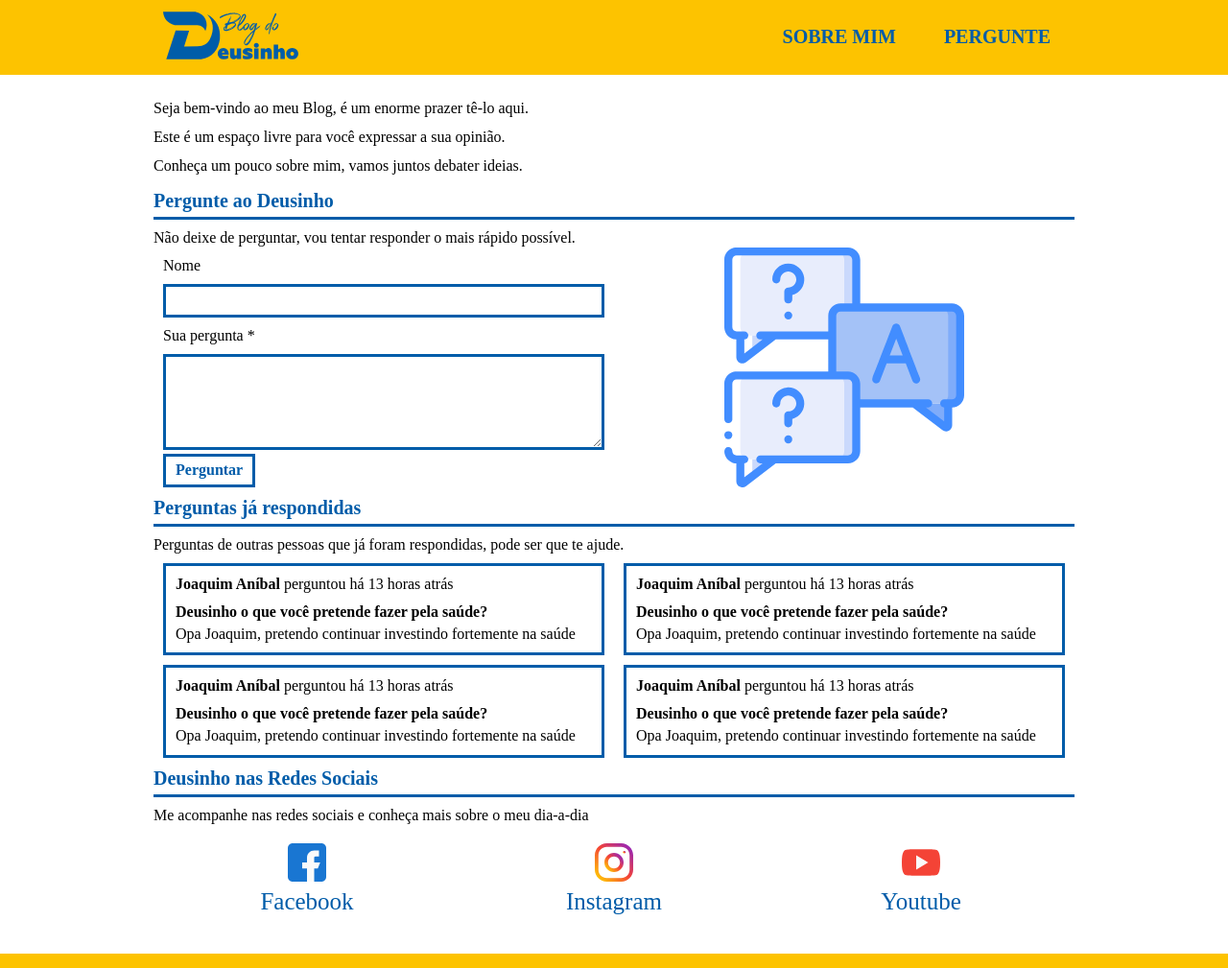
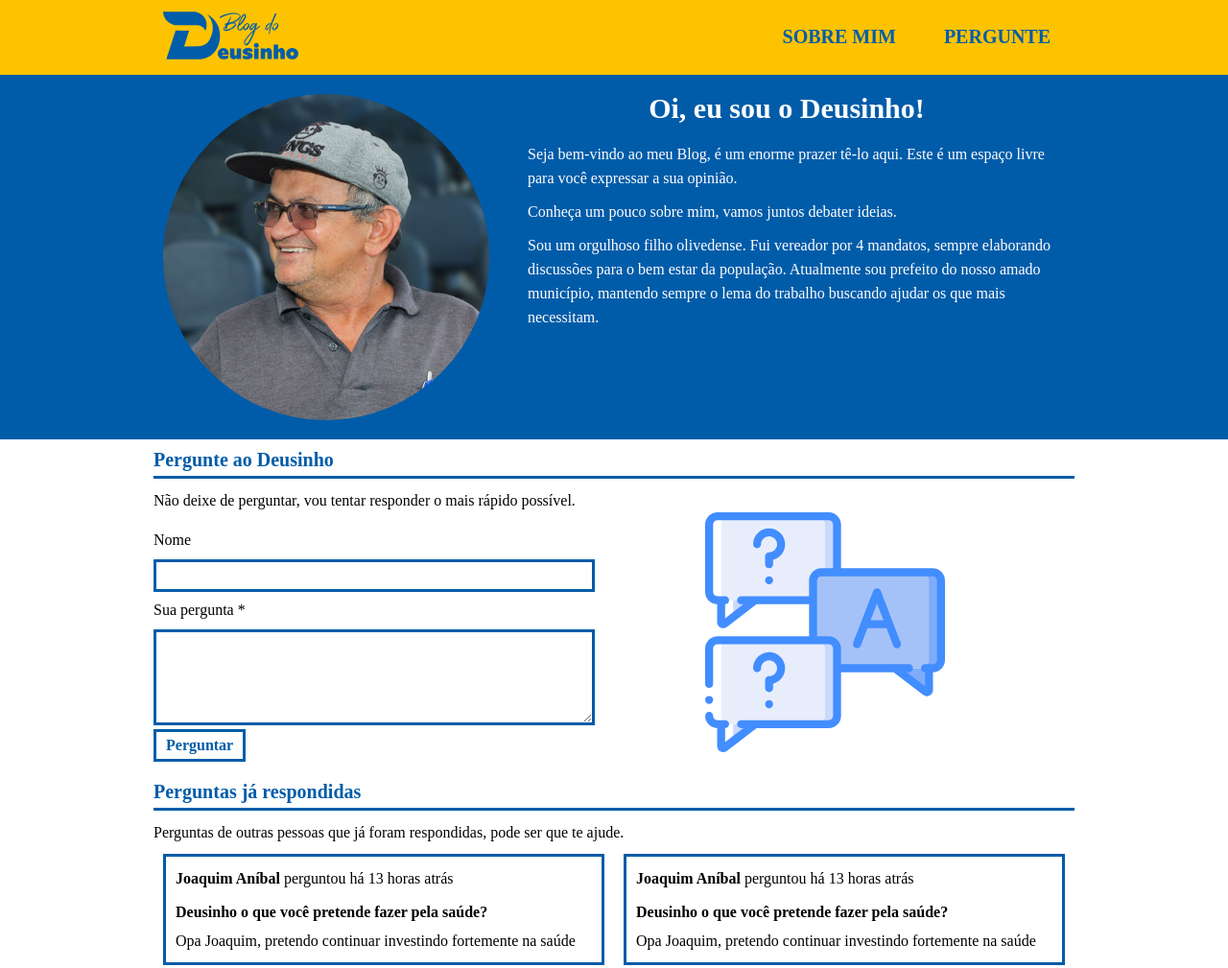
Before and after one commit to juakacc/deusinho.com.br, a Gatsby site: page /Home in a window 1280 px wide. Shown: the top 1009 px of the page at 96% size. Built offline with nearby package versions, Linux system fonts and the light colour scheme; Gatsby itself is replaced by a stand-in of ours.

Commit message:
Customize home screen

```diff
--- a/package.json
+++ b/package.json
@@ -17,8 +17,7 @@
     "gatsby": "^2.24.41",
     "prop-types": "^15.7.2",
     "react": "^16.12.0",
-    "react-dom": "^16.12.0",
-    "react-icons": "^3.11.0"
+    "react-dom": "^16.12.0"
   },
   "devDependencies": {
     "eslint": "^7.7.0",
--- a/src/components/Footer/styles.css
+++ b/src/components/Footer/styles.css
@@ -17,6 +17,7 @@
 
 .direitos {
   text-align: center;
+  line-height: 25px;
   margin-top: 30px;
 }
 
--- a/src/pages/Home/index.js
+++ b/src/pages/Home/index.js
@@ -1,5 +1,6 @@
 import React from 'react';
 
+import PerfilDeusinho from '../../img/perfil_deusinho.jpg';
 import Facebook from '../../img/social/facebook.svg';
 import Instagram from '../../img/social/instagram.svg';
 import YouTube from '../../img/social/youtube.svg';
@@ -18,15 +19,29 @@
 export default function Home() {
   return (
     <PageDefault>
-      <div className="container">
-        <div className="introduction">
-          <p>Seja bem-vindo ao meu Blog, é um enorme prazer tê-lo aqui.</p>
-          <p>Este é um espaço livre para você expressar a sua opinião.</p>
-          <p>Conheça um pouco sobre mim, vamos juntos debater ideias.</p>
+      <div className="introduction">
+        <div className="container">
+          <div className="grid-6 profile-photo">
+            <img src={PerfilDeusinho} alt="Foto do Deusinho" />
+          </div>
+          <div className="grid-10">
+            <h1>Oi, eu sou o Deusinho!</h1>
+            <p>
+              Seja bem-vindo ao meu Blog, é um enorme prazer tê-lo aqui.
+              Este é um espaço livre para você expressar a sua opinião.
+            </p>
+            <p>Conheça um pouco sobre mim, vamos juntos debater ideias.</p>
+            <p>
+              Sou um orgulhoso filho olivedense. Fui vereador por 4 mandatos,
+              sempre elaborando discussões para o bem estar da população. Atualmente
+              sou prefeito do nosso amado município, mantendo sempre o lema do trabalho
+              buscando ajudar os que mais necessitam.
+            </p>
+          </div>
         </div>
       </div>
 
-      <div className="container">
+      <div className="container ask">
         <h2 className="sub-title">Pergunte ao Deusinho</h2>
         <p>Não deixe de perguntar, vou tentar responder o mais rápido possível.</p>
 
@@ -45,7 +60,7 @@
         </div>
       </div>
 
-      <div className="container">
+      <div className="container answers">
         <h2 className="sub-title">Perguntas já respondidas</h2>
         <p>Perguntas de outras pessoas que já foram respondidas, pode ser que te ajude.</p>
 
--- a/src/pages/Home/styles.css
+++ b/src/pages/Home/styles.css
@@ -1,6 +1,49 @@
 .introduction {
-  margin-top: 20px;
+  padding: 20px 0;
   line-height: 30px;
+  background-color: var(--blue-primary);
+}
+
+.introduction .profile-photo img {
+  display: block;
+  max-width: 100%;
+  border-radius: 50%;
+}
+
+.introduction h1 {
+  font-size: 30px;
+  font-weight: bold;
+  text-align: center;
+  margin-bottom: 20px;
+  color: #fff;
+}
+
+.introduction p {
+  font-size: 1em;
+  line-height: 25px;
+  margin-left: 20px;
+  margin-bottom: 10px;
+  color: #fff;
+}
+
+@media only screen and (max-width: 787px) {
+  .introduction p {
+    margin-left: 0;
+  }
+
+  .form-image img {
+    max-height: 100px;
+    margin: 0 auto;
+  }
+}
+
+.form-question {
+  margin: 10px 0;
+}
+
+.ask p, .answers p, .redes-sociais p {
+  font-size: 1em;
+  line-height: 25px;
 }
 
 .form-question label {
@@ -66,8 +109,8 @@
   background-color: var(--blue-primary);
 }
 
-.redes-sociais p {
-  margin-bottom: 20px;
+.redes-sociais ul {
+  margin-top: 20px;
 }
 
 .redes-sociais ul li a img {
```
Also changed, not shown: src/img/perfil_deusinho.jpg (added).
